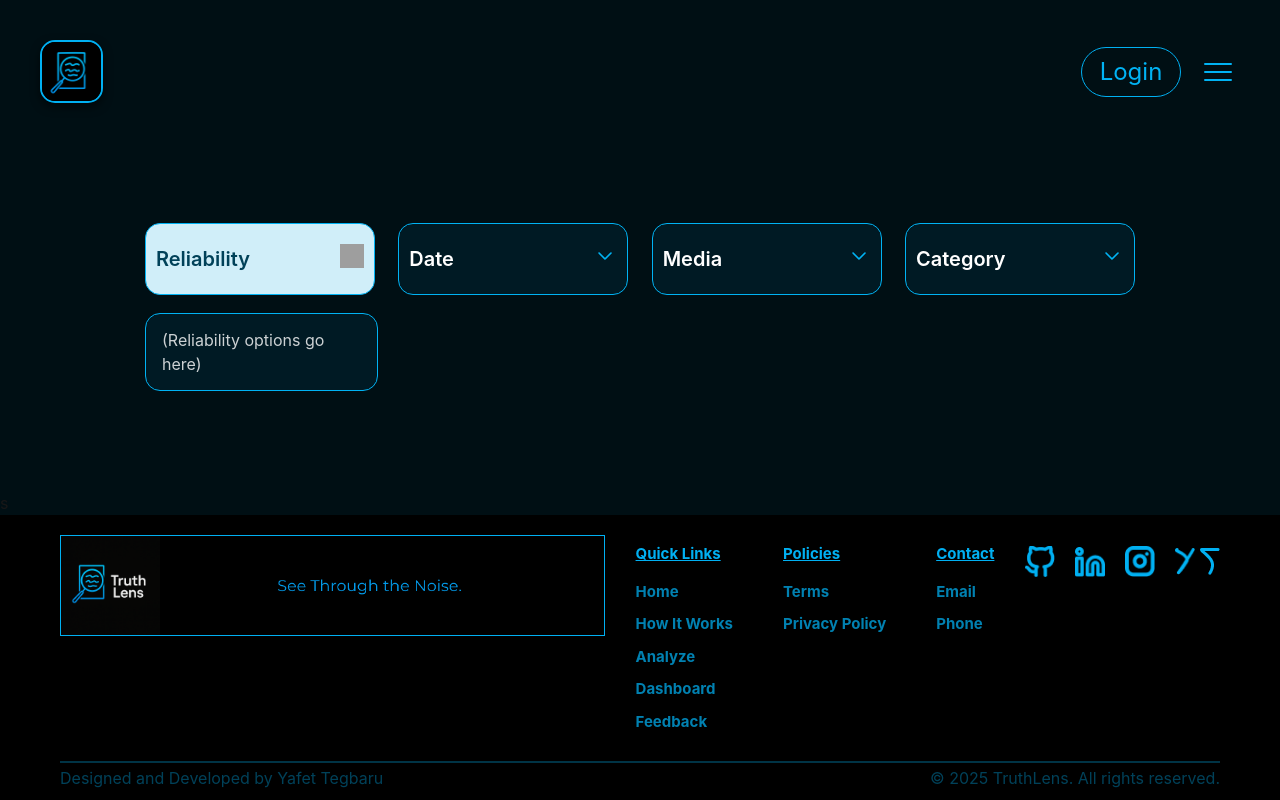
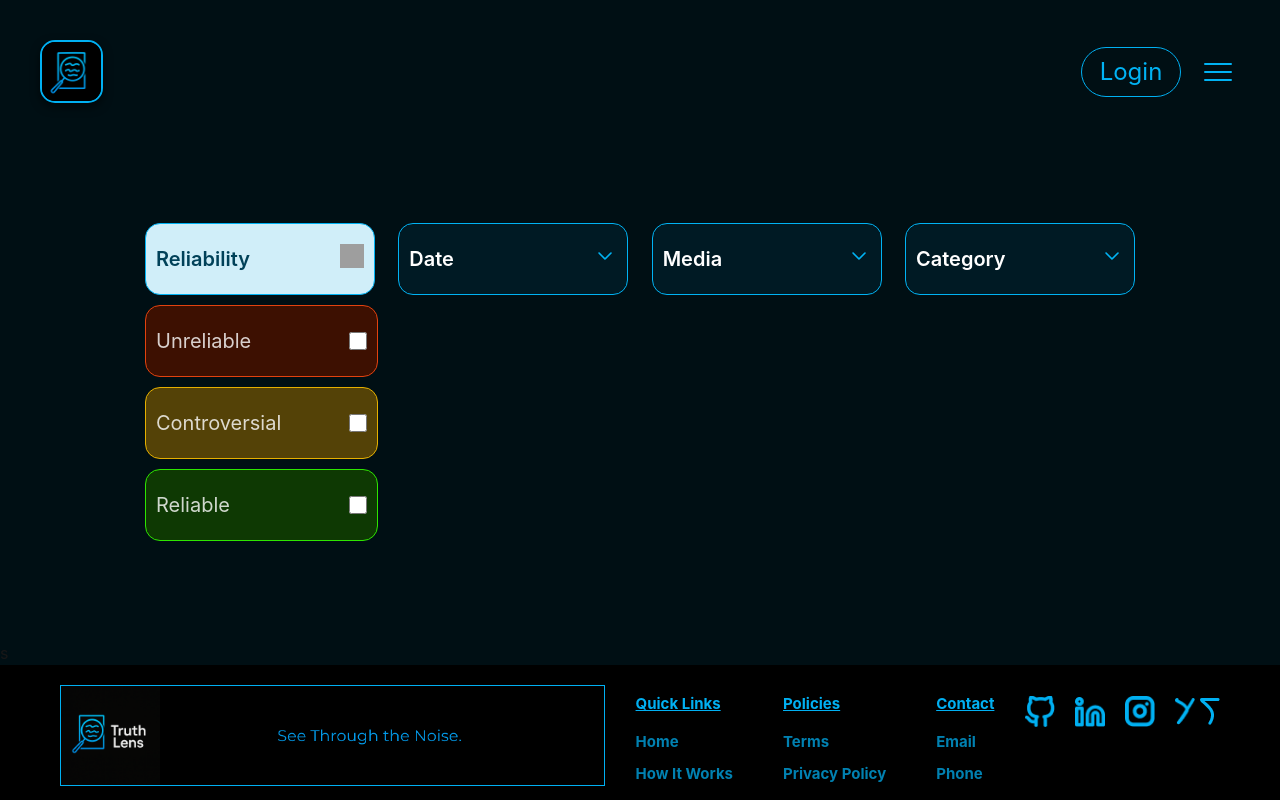
Before and after one commit to yafet188/TruthLens, a Next.js app: page /background in a window 1280 px wide. Both pictures are taken after a click on the button "Reliability". Shown: the top 800 px of the page. Built offline with nearby package versions, Linux system fonts and the light colour scheme; grey boxes are pictures that could not be loaded.

Commit message:
Finished Filter component

```diff
--- a/app/components/Filters.tsx
+++ b/app/components/Filters.tsx
@@ -1,7 +1,6 @@
 'use client';
 
 import React, { useState } from 'react';
-import { text } from 'stream/consumers';
 
 // Represents all possible filter dropdowns
 type FilterKey = 'reliability' | 'date' | 'media' | 'category';
@@ -17,6 +16,35 @@ export default function Filters() {
     media: false,
     category: false,
   });
+
+  // Tracks which reliability options are selected (checkboxes)
+  const [selectedReliability, setSelectedReliability] = useState<string[]>([]);
+
+  // Toggles a reliability checkbox value in/out of the selected list
+  const toggleReliability = (value: string) => {
+    setSelectedReliability((prev) =>
+      prev.includes(value) ? prev.filter((v) => v !== value) : [...prev, value]
+    );
+  };
+
+  // Tracks which date options are selected (checkboxes)
+  const [selectedDate, setSelectedDate] = useState<string[]>([]);
+
+  // Tracks which media options are selected (checkboxes)
+  const [selectedMedia, setSelectedMedia] = useState<string[]>([]);
+
+  // Tracks which category options are selected (checkboxes)
+  const [selectedCategory, setSelectedCategory] = useState<string[]>([]);
+
+  // Generic toggler helper for checkbox lists
+  const toggleFromList = (
+    value: string,
+    setList: React.Dispatch<React.SetStateAction<string[]>>
+  ) => {
+    setList((prev) =>
+      prev.includes(value) ? prev.filter((v) => v !== value) : [...prev, value]
+    );
+  };
 
   // Toggles a single dropdown without affecting others
   const toggle = (key: FilterKey) => {
@@ -85,7 +113,7 @@ export default function Filters() {
       </div>
 
       {/* Aligns dropdown panels under their respective pills */}
-      <div className="mt-[18px] grid grid-cols-4 gap-[20px]">
+      <div className="grid grid-cols-4 gap-[20px] mt-[10px]">
         {/* Reliability panel */}
         <div
           className={`transition-[opacity,transform] duration-200 ${
@@ -101,13 +129,43 @@ export default function Filters() {
             }`}
           >
             {/* grid-template-rows wrapper controls physical collapse animation */}
-            <div className="min-h-0 overflow-hidden">
-              {/* min-h-0 and overflow-hidden prevent layout breaking during collapse */}
-              <div className="bg-[#001A24] rounded-[15px] border-[0.5px] border-[#00B3F4] px-[16px] py-[14px]">
-                {/* TODO: replace with real options */}
-                <p className="sf-compact text-[16px] text-white/80">(Reliability options go here)</p>
-              </div>
+            <div className="min-h-0 overflow-hidden gap-[10px] flex flex-col">
+              {/* Reliability options (checkboxes) */}
+              <label className="bg-[#3D1001] flex flex-row items-center justify-between rounded-[15px] border-[0.5px] border-[#E2420F] px-[10px] py-[20px] cursor-pointer">
+                <p className="sf-pro font-700 text-[20px] text-white/80">Unreliable</p>
+
+                <input
+                  type="checkbox"
+                  className="h-[18px] w-[18px] accent-[#E2420F]"
+                  checked={selectedReliability.includes('unreliable')}
+                  onChange={() => toggleReliability('unreliable')}
+                />
+              </label>
+
+              <label className="bg-[#544207] flex flex-row items-center justify-between rounded-[15px] border-[0.5px] border-[#E5B000] px-[10px] py-[20px] cursor-pointer">
+                <p className="sf-pro font-700 text-[20px] text-white/80">Controversial</p>
+
+                <input
+                  type="checkbox"
+                  className="h-[18px] w-[18px] accent-[#E5B000]"
+                  checked={selectedReliability.includes('controversial')}
+                  onChange={() => toggleReliability('controversial')}
+                />
+              </label>
+
+              <label className="bg-[#0E3903] flex flex-row items-center justify-between rounded-[15px] border-[0.5px] border-[#2EE500] px-[10px] py-[20px] cursor-pointer">
+                <p className="sf-pro font-700 text-[20px] text-white/80">Reliable</p>
+
+                <input
+                  type="checkbox"
+                  className="h-[18px] w-[18px] accent-[#2EE500]"
+                  checked={selectedReliability.includes('reliable')}
+                  onChange={() => toggleReliability('reliable')}
+                />
+              </label>
             </div>
+            {/* Debug: remove later */}
+            {/* <p className="mt-[8px] text-white/60 text-[12px]">Selected: {selectedReliability.join(', ')}</p> */}
           </div>
         </div>
 
@@ -124,12 +182,29 @@ export default function Filters() {
             }`}
           >
             {/* grid-template-rows wrapper controls physical collapse animation */}
-            <div className="min-h-0 overflow-hidden">
-              {/* min-h-0 and overflow-hidden prevent layout breaking during collapse */}
-              <div className="bg-[#001A24] rounded-[15px] border-[0.5px] border-[#00B3F4] px-[16px] py-[14px]">
-                {/* TODO: replace with real options */}
-                <p className="sf-compact text-[16px] text-white/80">(Date options go here)</p>
-              </div>
+            <div className="min-h-0 overflow-hidden gap-[10px] flex flex-col">
+              {/* Date options (checkboxes) */}
+              <label className="bg-[#001A24] flex flex-row items-center justify-between rounded-[15px] border-[0.5px] border-[#00B3F4] px-[10px] py-[20px] cursor-pointer">
+                <p className="sf-pro font-700 text-[20px] text-white/80">New to Old</p>
+
+                <input
+                  type="checkbox"
+                  className="h-[18px] w-[18px] accent-[#00B3F4]"
+                  checked={selectedDate.includes('new_to_old')}
+                  onChange={() => toggleFromList('new_to_old', setSelectedDate)}
+                />
+              </label>
+
+              <label className="bg-[#001A24] flex flex-row items-center justify-between rounded-[15px] border-[0.5px] border-[#00B3F4] px-[10px] py-[20px] cursor-pointer">
+                <p className="sf-pro font-700 text-[20px] text-white/80">Old to New</p>
+
+                <input
+                  type="checkbox"
+                  className="h-[18px] w-[18px] accent-[#00B3F4]"
+                  checked={selectedDate.includes('old_to_new')}
+                  onChange={() => toggleFromList('old_to_new', setSelectedDate)}
+                />
+              </label>
             </div>
           </div>
         </div>
@@ -149,12 +224,40 @@ export default function Filters() {
             }`}
           >
             {/* grid-template-rows wrapper controls physical collapse animation */}
-            <div className="min-h-0 overflow-hidden">
-              {/* min-h-0 and overflow-hidden prevent layout breaking during collapse */}
-              <div className="bg-[#001A24] rounded-[15px] border-[0.5px] border-[#00B3F4] px-[16px] py-[14px]">
-                {/* TODO: replace with real options */}
-                <p className="sf-compact text-[16px] text-white/80">(Media options go here)</p>
-              </div>
+            <div className="min-h-0 overflow-hidden gap-[10px] flex flex-col">
+              {/* Media options (checkboxes) */}
+              <label className="bg-[#001A24] flex flex-row items-center justify-between rounded-[15px] border-[0.5px] border-[#00B3F4] px-[10px] py-[20px] cursor-pointer">
+                <p className="sf-pro font-700 text-[20px] text-white/80">Photo</p>
+
+                <input
+                  type="checkbox"
+                  className="h-[18px] w-[18px] accent-[#00B3F4]"
+                  checked={selectedMedia.includes('photo')}
+                  onChange={() => toggleFromList('photo', setSelectedMedia)}
+                />
+              </label>
+
+              <label className="bg-[#001A24] flex flex-row items-center justify-between rounded-[15px] border-[0.5px] border-[#00B3F4] px-[10px] py-[20px] cursor-pointer">
+                <p className="sf-pro font-700 text-[20px] text-white/80">Video</p>
+
+                <input
+                  type="checkbox"
+                  className="h-[18px] w-[18px] accent-[#00B3F4]"
+                  checked={selectedMedia.includes('video')}
+                  onChange={() => toggleFromList('video', setSelectedMedia)}
+                />
+              </label>
+
+              <label className="bg-[#001A24] flex flex-row items-center justify-between rounded-[15px] border-[0.5px] border-[#00B3F4] px-[10px] py-[20px] cursor-pointer">
+                <p className="sf-pro font-700 text-[20px] text-white/80">Text</p>
+
+                <input
+                  type="checkbox"
+                  className="h-[18px] w-[18px] accent-[#00B3F4]"
+                  checked={selectedMedia.includes('text')}
+                  onChange={() => toggleFromList('text', setSelectedMedia)}
+                />
+              </label>
             </div>
           </div>
         </div>
@@ -174,12 +277,97 @@ export default function Filters() {
             }`}
           >
             {/* grid-template-rows wrapper controls physical collapse animation */}
-            <div className="min-h-0 overflow-hidden">
-              {/* min-h-0 and overflow-hidden prevent layout breaking during collapse */}
-              <div className="bg-[#001A24] rounded-[15px] border-[0.5px] border-[#00B3F4] px-[16px] py-[14px]">
-                {/* TODO: replace with real options */}
-                <p className="sf-compact text-[16px] text-white/80">(Category options go here)</p>
-              </div>
+            <div className="min-h-0 overflow-hidden gap-[10px] flex flex-col">
+              {/* Category options (checkboxes) */}
+              <label className="bg-[#001A24] flex flex-row items-center justify-between rounded-[15px] border-[0.5px] border-[#00B3F4] px-[10px] py-[20px] cursor-pointer">
+                <p className="sf-pro font-700 text-[20px] text-white/80">Politics</p>
+                <input
+                  type="checkbox"
+                  className="h-[18px] w-[18px] accent-[#00B3F4]"
+                  checked={selectedCategory.includes('politics')}
+                  onChange={() => toggleFromList('politics', setSelectedCategory)}
+                />
+              </label>
+
+              <label className="bg-[#001A24] flex flex-row items-center justify-between rounded-[15px] border-[0.5px] border-[#00B3F4] px-[10px] py-[20px] cursor-pointer">
+                <p className="sf-pro font-700 text-[20px] text-white/80">Health</p>
+                <input
+                  type="checkbox"
+                  className="h-[18px] w-[18px] accent-[#00B3F4]"
+                  checked={selectedCategory.includes('health')}
+                  onChange={() => toggleFromList('health', setSelectedCategory)}
+                />
+              </label>
+
+              <label className="bg-[#001A24] flex flex-row items-center justify-between rounded-[15px] border-[0.5px] border-[#00B3F4] px-[10px] py-[20px] cursor-pointer">
+                <p className="sf-pro font-700 text-[20px] text-white/80">Science</p>
+                <input
+                  type="checkbox"
+                  className="h-[18px] w-[18px] accent-[#00B3F4]"
+                  checked={selectedCategory.includes('science')}
+                  onChange={() => toggleFromList('science', setSelectedCategory)}
+                />
+              </label>
+
+              <label className="bg-[#001A24] flex flex-row items-center justify-between rounded-[15px] border-[0.5px] border-[#00B3F4] px-[10px] py-[20px] cursor-pointer">
+                <p className="sf-pro font-700 text-[20px] text-white/80">Entertainment</p>
+                <input
+                  type="checkbox"
+                  className="h-[18px] w-[18px] accent-[#00B3F4]"
+                  checked={selectedCategory.includes('entertainment')}
+                  onChange={() => toggleFromList('entertainment', setSelectedCategory)}
+                />
+              </label>
+
+              <label className="bg-[#001A24] flex flex-row items-center justify-between rounded-[15px] border-[0.5px] border-[#00B3F4] px-[10px] py-[20px] cursor-pointer">
+                <p className="sf-pro font-700 text-[20px] text-white/80">Social Issues</p>
+                <input
+                  type="checkbox"
+                  className="h-[18px] w-[18px] accent-[#00B3F4]"
+                  checked={selectedCategory.includes('social_issues')}
+                  onChange={() => toggleFromList('social_issues', setSelectedCategory)}
+                />
+              </label>
+
+              <label className="bg-[#001A24] flex flex-row items-center justify-between rounded-[15px] border-[0.5px] border-[#00B3F4] px-[10px] py-[20px] cursor-pointer">
+                <p className="sf-pro font-700 text-[20px] text-white/80">Sports</p>
+                <input
+                  type="checkbox"
+                  className="h-[18px] w-[18px] accent-[#00B3F4]"
+                  checked={selectedCategory.includes('sports')}
+                  onChange={() => toggleFromList('sports', setSelectedCategory)}
+                />
+              </label>
+
+              <label className="bg-[#001A24] flex flex-row items-center justify-between rounded-[15px] border-[0.5px] border-[#00B3F4] px-[10px] py-[20px] cursor-pointer">
+                <p className="sf-pro font-700 text-[20px] text-white/80">Technology</p>
+                <input
+                  type="checkbox"
+                  className="h-[18px] w-[18px] accent-[#00B3F4]"
+                  checked={selectedCategory.includes('technology')}
+                  onChange={() => toggleFromList('technology', setSelectedCategory)}
+                />
+              </label>
+
+              <label className="bg-[#001A24] flex flex-row items-center justify-between rounded-[15px] border-[0.5px] border-[#00B3F4] px-[10px] py-[20px] cursor-pointer">
+                <p className="sf-pro font-700 text-[20px] text-white/80">Business</p>
+                <input
+                  type="checkbox"
+                  className="h-[18px] w-[18px] accent-[#00B3F4]"
+                  checked={selectedCategory.includes('business')}
+                  onChange={() => toggleFromList('business', setSelectedCategory)}
+                />
+              </label>
+
+              <label className="bg-[#001A24] flex flex-row items-center justify-between rounded-[15px] border-[0.5px] border-[#00B3F4] px-[10px] py-[20px] cursor-pointer">
+                <p className="sf-pro font-700 text-[20px] text-white/80">Other</p>
+                <input
+                  type="checkbox"
+                  className="h-[18px] w-[18px] accent-[#00B3F4]"
+                  checked={selectedCategory.includes('other')}
+                  onChange={() => toggleFromList('other', setSelectedCategory)}
+                />
+              </label>
             </div>
           </div>
         </div>
```
